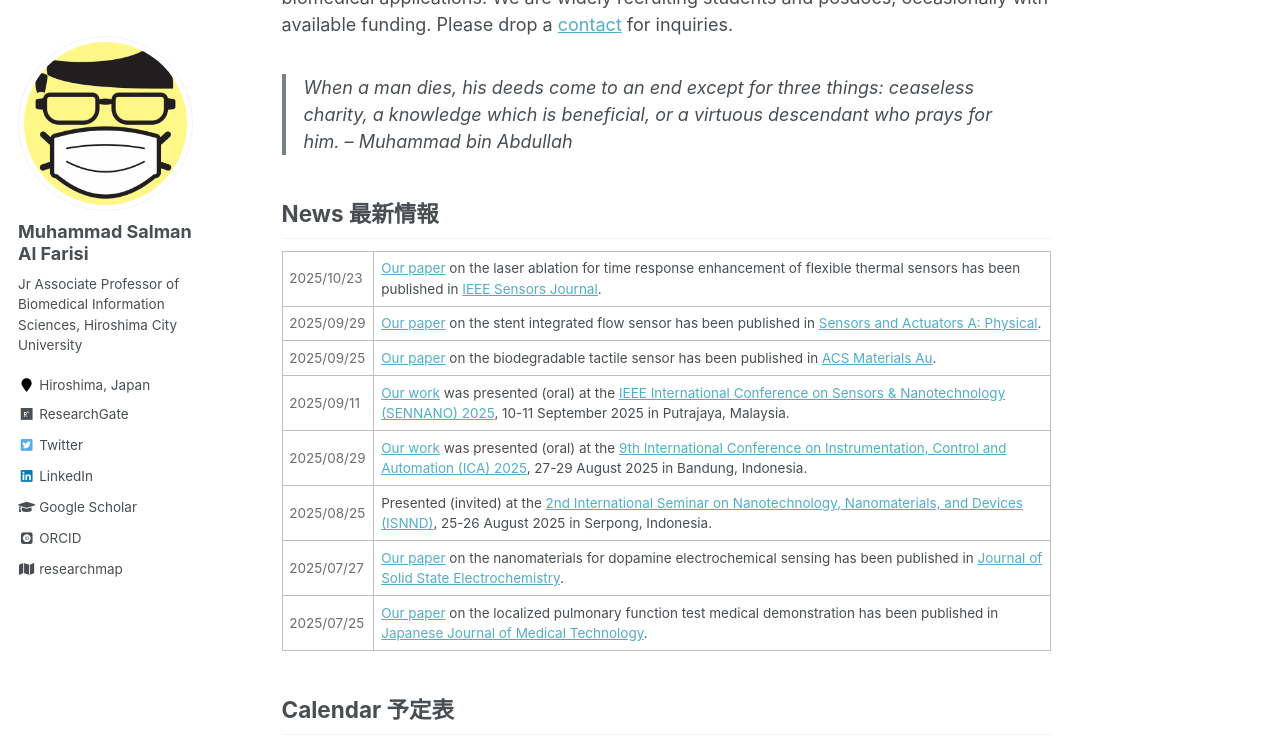
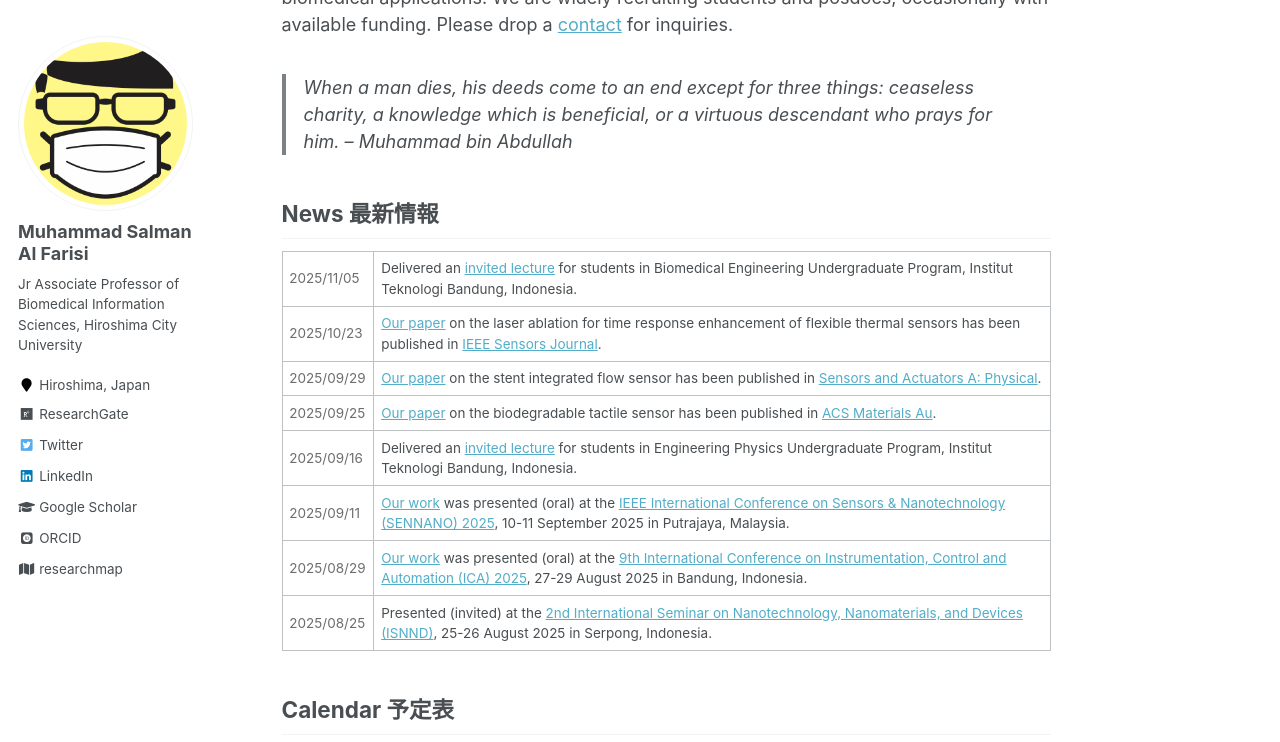
Before and after one commit to msalfarisi/msalfarisi.github.io, a Jekyll site: the page built from _pages/home.md, in a window 1280 px wide and 900 px high, scrolled down 457 px, cut to the strip 0-742 px from the top of the window. Built offline with Jekyll 4.4.1, drawn with Linux system fonts in a browser that asks for light colours; some web fonts are replaced.

Commit message:
Update home.md

```diff
--- a/_pages/home.md
+++ b/_pages/home.md
@@ -23,6 +23,10 @@
 <div style="overflow-y: scroll; height:400px;">
  <table style="width:100%">
   <tr>
+    <td style="color:#6d6d6d;">2025/11/05</td>
+    <td>Delivered an <a href="/publication/">invited lecture</a> for students in Biomedical Engineering Undergraduate Program, Institut Teknologi Bandung, Indonesia.</td>
+  </tr>
+  <tr>
     <td style="color:#6d6d6d;">2025/10/23</td>
     <td><a href="/publication/">Our paper</a> on the laser ablation for time response enhancement of flexible thermal sensors has been published in <a href="https://doi.org/10.1109/JSEN.2025.3622312">IEEE Sensors Journal</a>.</td>
   </tr>
@@ -33,6 +37,10 @@
   <tr>
     <td style="color:#6d6d6d;">2025/09/25</td>
     <td><a href="/publication/">Our paper</a> on the biodegradable tactile sensor has been published in <a href="https://doi.org/10.1021/acsmaterialsau.5c00107">ACS Materials Au</a>.</td>
+  </tr>
+  <tr>
+    <td style="color:#6d6d6d;">2025/09/16</td>
+    <td>Delivered an <a href="/publication/">invited lecture</a> for students in Engineering Physics Undergraduate Program, Institut Teknologi Bandung, Indonesia.</td>
   </tr>
   <tr>
     <td style="color:#6d6d6d;">2025/09/11</td>
```
